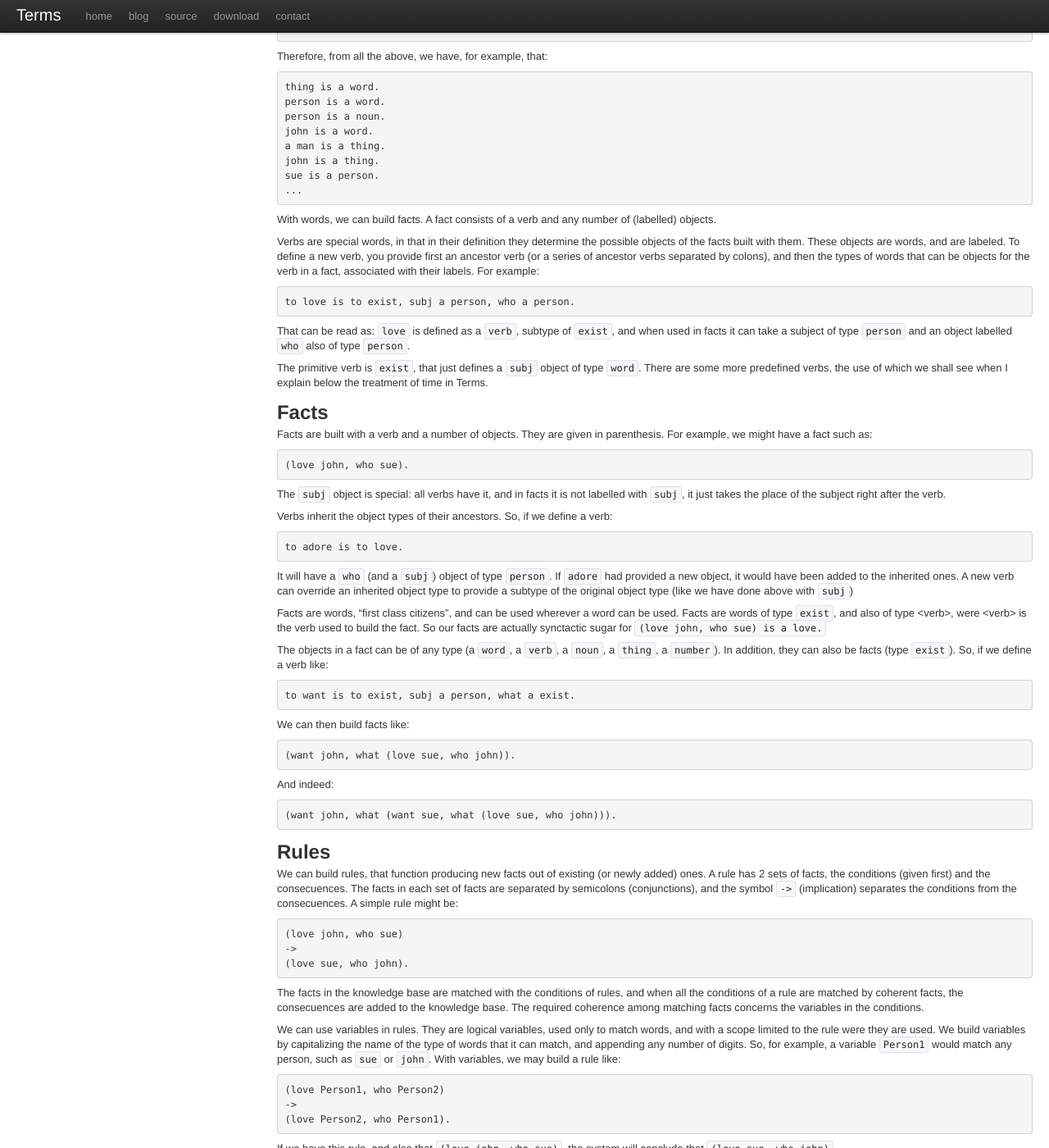
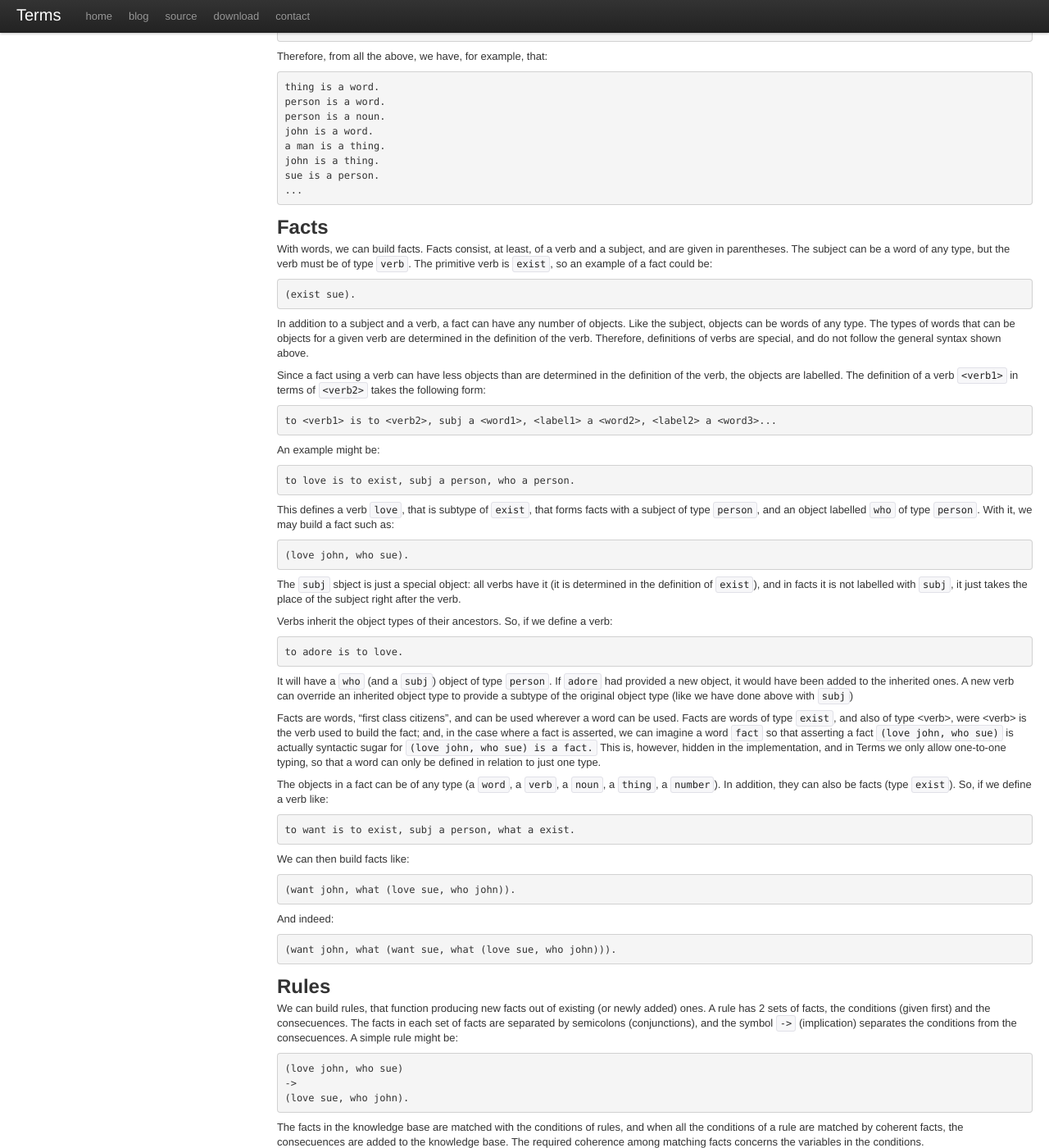
Before and after one commit to enriquepablo/terms, a Sphinx documentation site: the page built from doc/language.rst, in a window 1280 px wide and 1400 px high, scrolled down 1013 px. Shown: the whole window at 82% size. Built offline with Sphinx 7.4.7, drawn with Linux system fonts in a browser that asks for light colours; pages that are not in the unit, such as notebooks, are missing from menus; comment, search, counter and statistics services are not loaded.

Commit message:
docs #85

```diff
--- a/doc/language.rst
+++ b/doc/language.rst
@@ -84,40 +84,48 @@ Therefore, from all the above, we have, for example, that::
     sue is a person.
     ...
 
-With words, we can build facts.
-A fact consists of a verb and any number of (labelled) objects.
-
-Verbs are special words, in that in their definition
-they determine the possible objects of the facts built with them.
-These objects are words, and are labeled.
-To define a new verb,
-you provide first an ancestor verb
-(or a series of ancestor verbs separated by colons),
-and then the types of words that can be objects for the verb in a fact,
-associated with their labels.
-For example::
-
-    to love is to exist, subj a person, who a person.
-
-That can be read as:
-``love`` is defined as a ``verb``, subtype of ``exist``,
-and when used in facts it can take a subject of type ``person``
-and an object labelled ``who`` also of type ``person``.
-
-The primitive verb is ``exist``,
-that just defines a ``subj`` object of type ``word``.
-There are some more predefined verbs,
-the use of which we shall see when I explain below the treatment of time in Terms.
 
 Facts
 +++++
 
-Facts are built with a verb and a number of objects.
-They are given in parenthesis. For example, we might have a fact such as::
+With words, we can build facts.
+Facts consist, at least, of a verb and a subject,
+and are given in parentheses.
+The subject can be a word of any type,
+but the verb must be of type ``verb``.
+The primitive verb is ``exist``,
+so an example of a fact could be::
+
+    (exist sue).
+
+In addition to a subject and a verb,
+a fact can have any number of objects.
+Like the subject, objects can be words of any type.
+The types of words that can be objects for a given verb
+are determined in the definition of the verb.
+Therefore, definitions of verbs are special,
+and do not follow the general syntax shown above.
+
+Since a fact using a verb can have less objects
+than are determined in the definition of the verb,
+the objects are labelled.
+The definition of a verb ``<verb1>`` in terms of ``<verb2>`` takes the following form::
+
+    to <verb1> is to <verb2>, subj a <word1>, <label1> a <word2>, <label2> a <word3>...
+
+An example might be::
+
+    to love is to exist, subj a person, who a person.
+
+This defines a verb ``love``, that is subtype of ``exist``,
+that forms facts with a subject of type ``person``,
+and an object labelled ``who`` of type ``person``.
+With it, we may build a fact such as::
 
     (love john, who sue).
 
-The ``subj`` object is special: all verbs have it,
+The ``subj`` sbject is just a special object: all verbs have it
+(it is determined in the definition of ``exist``),
 and in facts it is not labelled with ``subj``,
 it just takes the place of the subject right after the verb.
 
@@ -136,9 +144,14 @@ Facts are words,
 "first class citizens",
 and can be used wherever a word can be used.
 Facts are words of type ``exist``, and also of type <verb>,
-were <verb> is the verb used to build the fact.
-So our facts are actually synctactic sugar for
-``(love john, who sue) is a love.``
+were <verb> is the verb used to build the fact;
+and, in the case where a fact is asserted,
+we can imagine a word ``fact`` so that asserting a fact ``(love john, who sue)``
+is actually syntactic sugar for
+``(love john, who sue) is a fact.``
+This is, however, hidden in the implementation,
+and in Terms we only allow one-to-one typing,
+so that a word can only be defined in relation to just one type.
 
 The objects in a fact can be of any type (a ``word``, a ``verb``, a ``noun``, a ``thing``,
 a ``number``). In addition, they can also be facts (type ``exist``).
```
